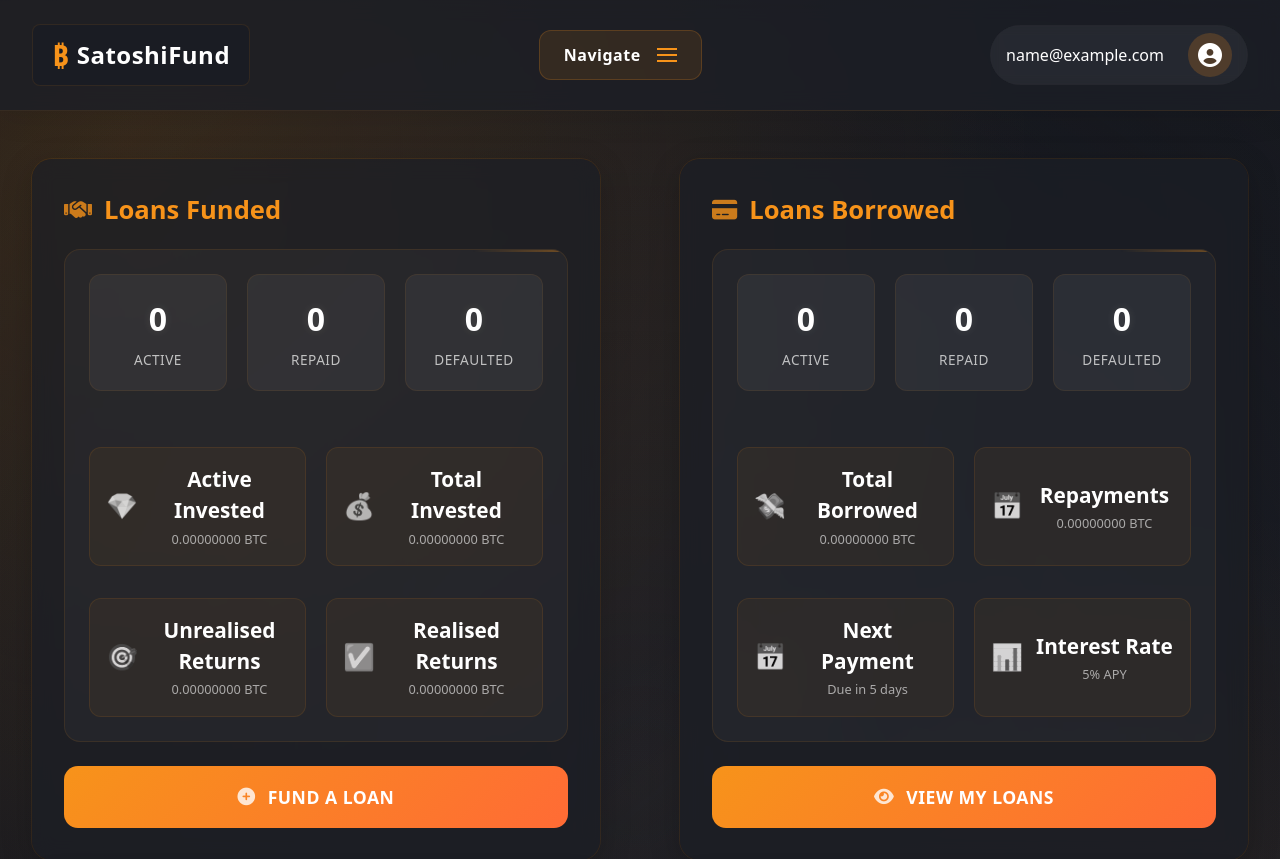
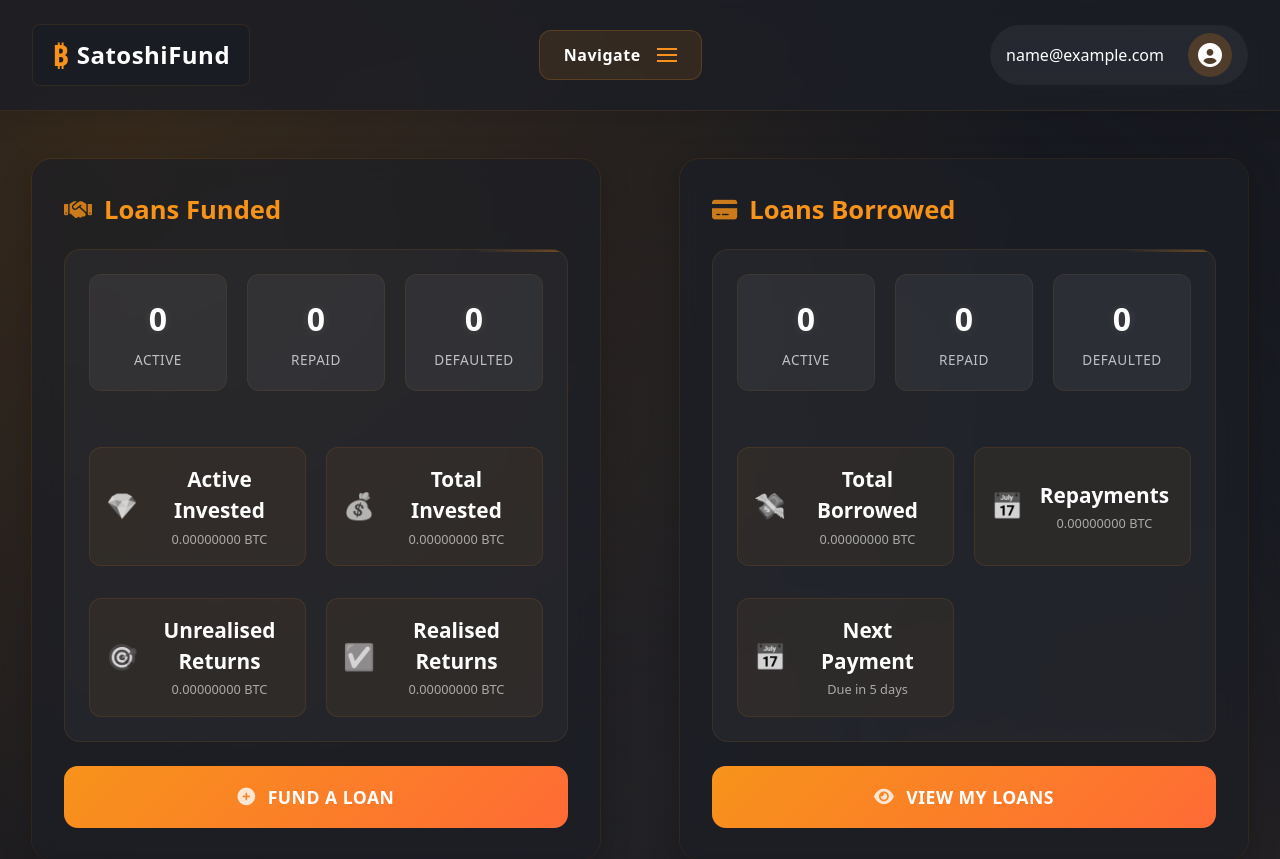
Before and after one commit to SatoshiFundAus/dev1003-p2p-crypto-lending-frontend, a React (Vite) app: page /dashboard in a window 1280 px wide. Shown: the top 859 px of the page. Built offline with nearby package versions, Linux system fonts and the light colour scheme; no server answers; sample sign-in values are in the browser's storage.

Commit message:
Removed interest rate

```diff
--- a/src/components/Dashboard.jsx
+++ b/src/components/Dashboard.jsx
@@ -492,13 +492,6 @@ function Dashboard() {
                                         <div className={styles.metricTitle}>Due in 5 days</div>
                                     </div>
                                 </div>
-                                <div className={styles.metricBox}>
-                                    <span className={styles.metricIcon}>📊</span>
-                                    <div className={styles.metricContent}>
-                                        <div className={styles.metricNumber}>Interest Rate</div>
-                                        <div className={styles.metricTitle}>5% APY</div>
-                                    </div>
-                                </div>
                             </div>
                         </div>
                         <button
```
